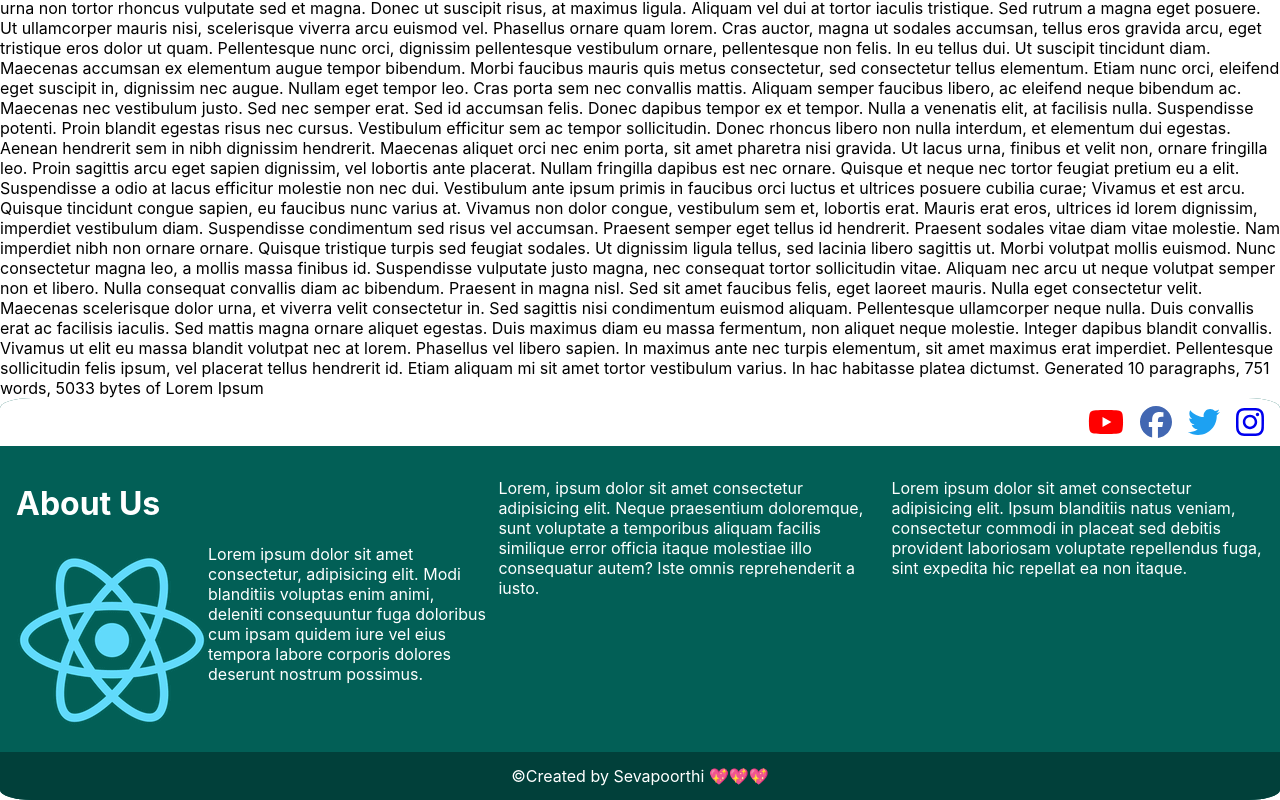
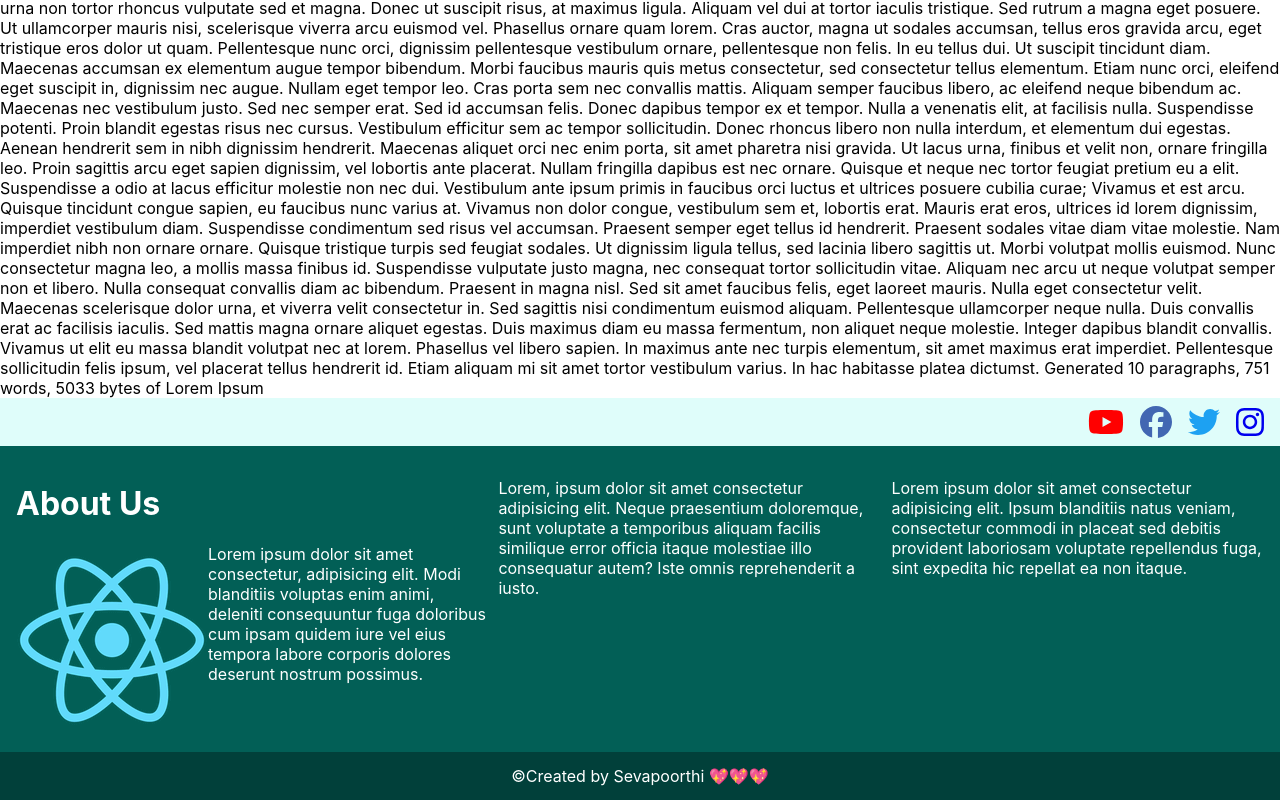
Before and after one commit to Ram0553/SevaSpoorthi-Web, a React (Create React App) app in the folder FrontEnd/sevaspoorthi/: page / in a window 1280 px wide. Shown: the part 2404-3204 px from the top of the page. Built offline with nearby package versions, Linux system fonts and the light colour scheme.

Commit message:
Minor changes to footer

```diff
--- a/FrontEnd/sevaspoorthi/src/Components/Footer/Footer.css
+++ b/FrontEnd/sevaspoorthi/src/Components/Footer/Footer.css
@@ -5,7 +5,6 @@
     background-color: #025f56;
     color: #ffffff;
     overflow: hidden;
-    border-radius: 2.5%;
 }
 
 /* Social media links section */
@@ -15,8 +14,7 @@
     align-items: center;
     height: 2rem;
     padding: 0.5rem 0.5rem;
-    /* background-color: #038477; */
-    background-color: white;
+    background-color: #dffdfa;
 }
 
 .social-links a{
```
